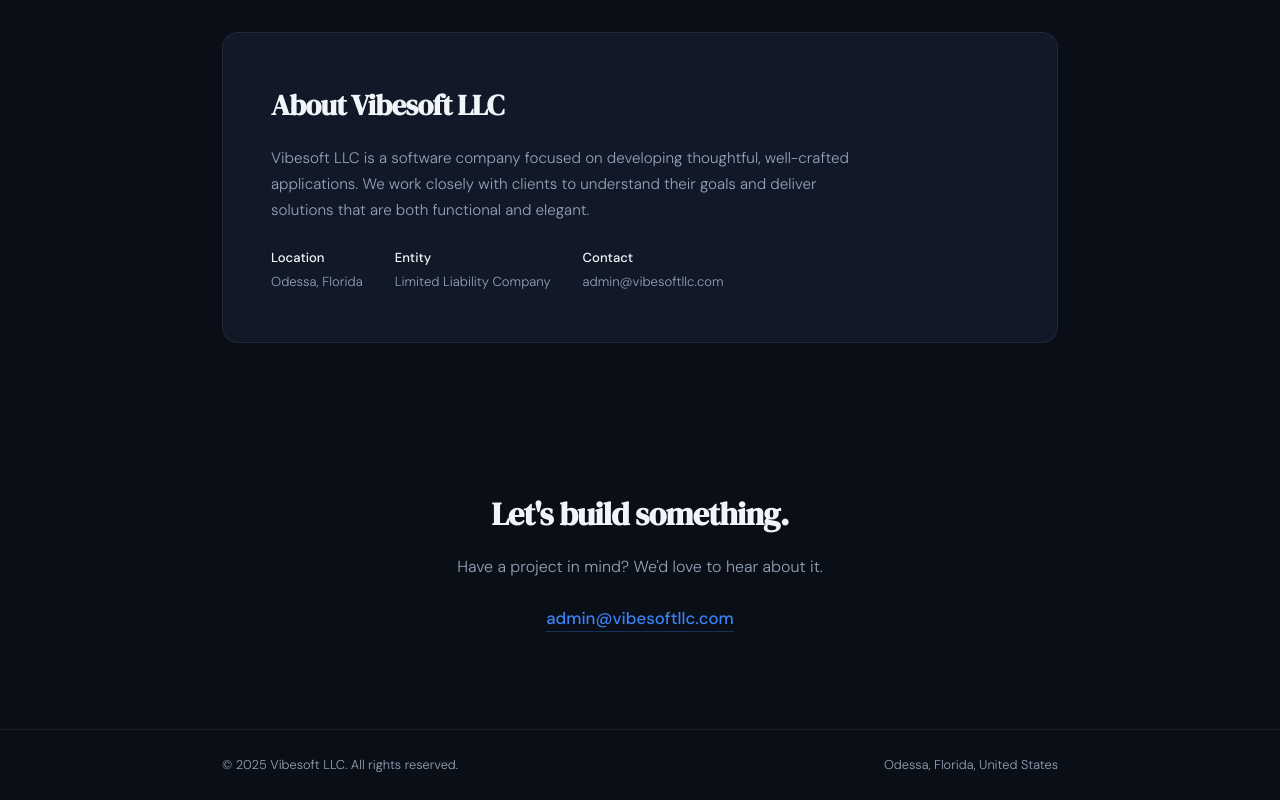
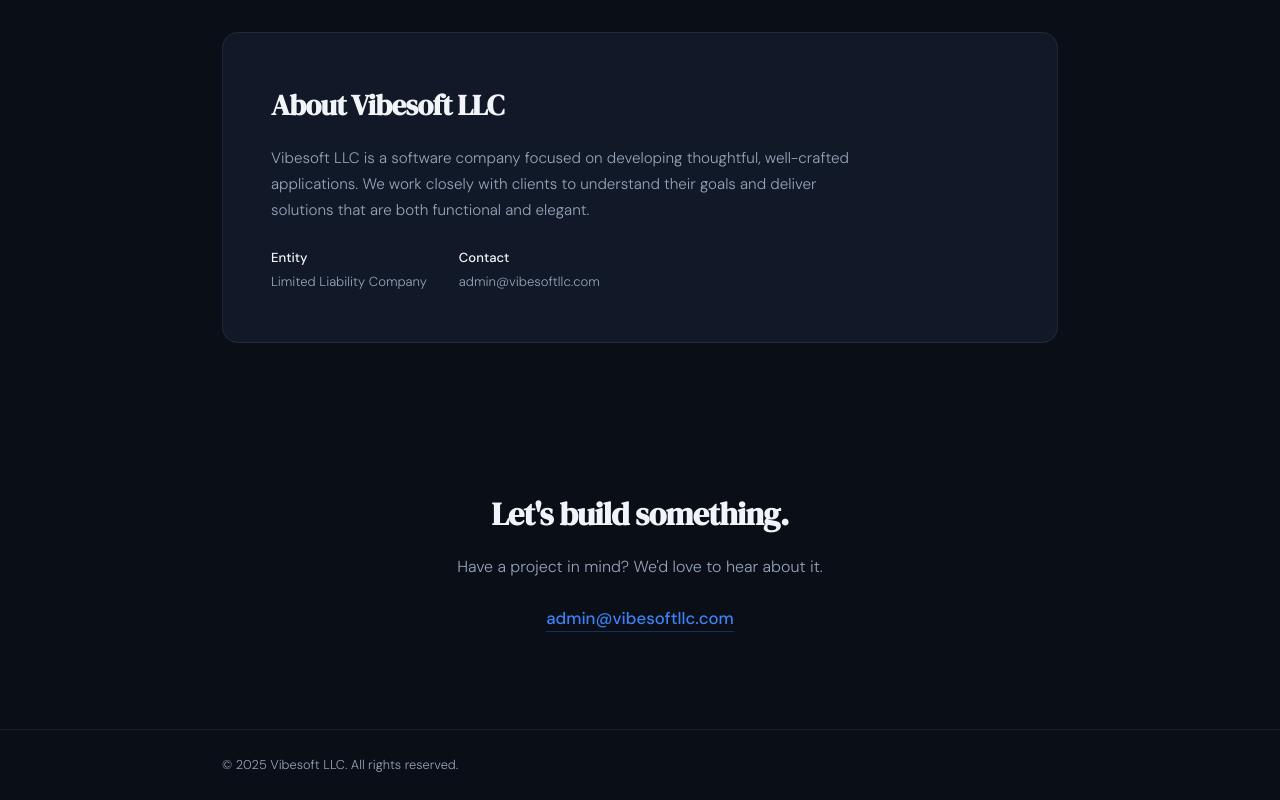
Before and after one commit to vibesoftllc/vibesoftllc-website, a plain HTML site: page index.html in a window 1280 px wide. Shown: the part 1175-1975 px from the top of the page. Drawn offline with Linux system fonts and the light colour scheme.

Commit message:
Initial landing page

```diff
--- a/index.html
+++ b/index.html
@@ -330,7 +330,6 @@
         <h2>About Vibesoft LLC</h2>
         <p>Vibesoft LLC is a software company focused on developing thoughtful, well-crafted applications. We work closely with clients to understand their goals and deliver solutions that are both functional and elegant.</p>
         <div class="about-meta">
-          <div class="meta-item"><strong>Location</strong>Odessa, Florida</div>
           <div class="meta-item"><strong>Entity</strong>Limited Liability Company</div>
           <div class="meta-item"><strong>Contact</strong>admin@vibesoftllc.com</div>
         </div>
@@ -348,7 +347,6 @@
   <footer>
     <div class="container">
       <p>© 2025 Vibesoft LLC. All rights reserved.</p>
-      <p>Odessa, Florida, United States</p>
     </div>
   </footer>
 
```
